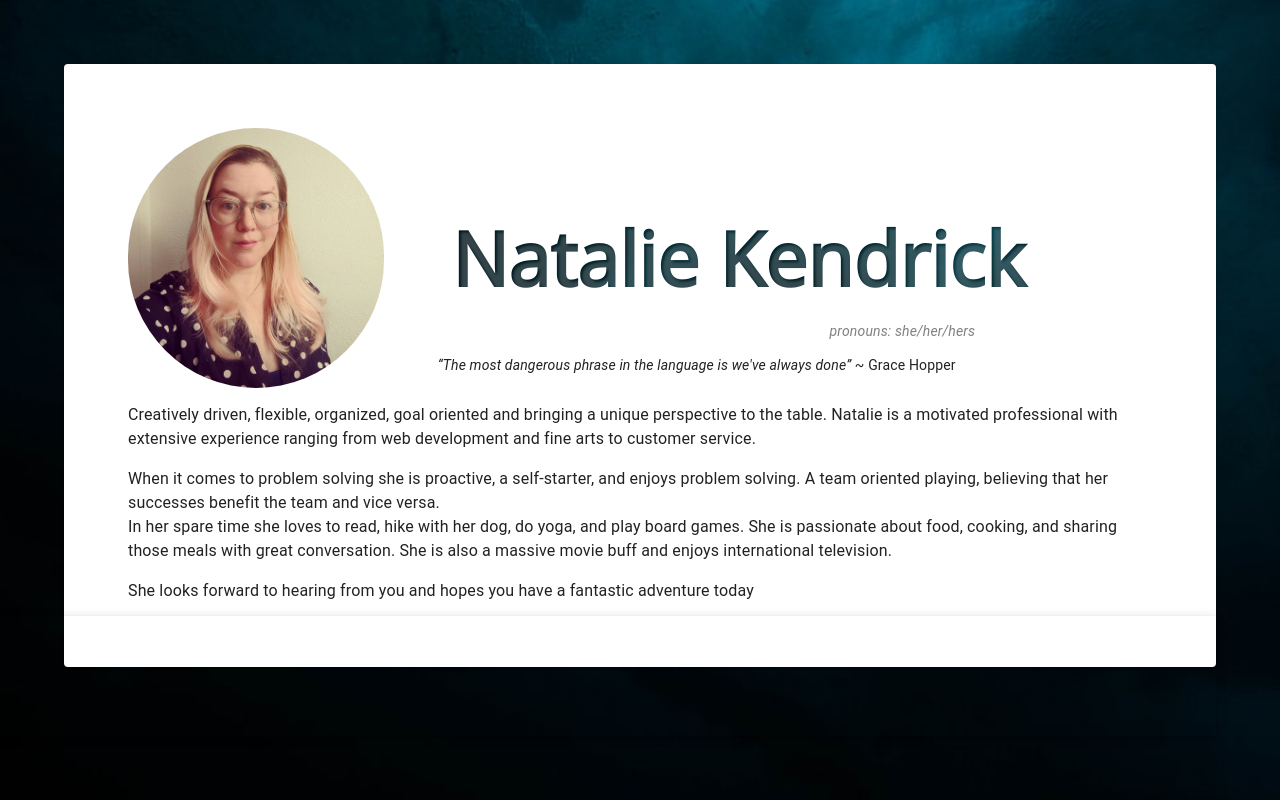
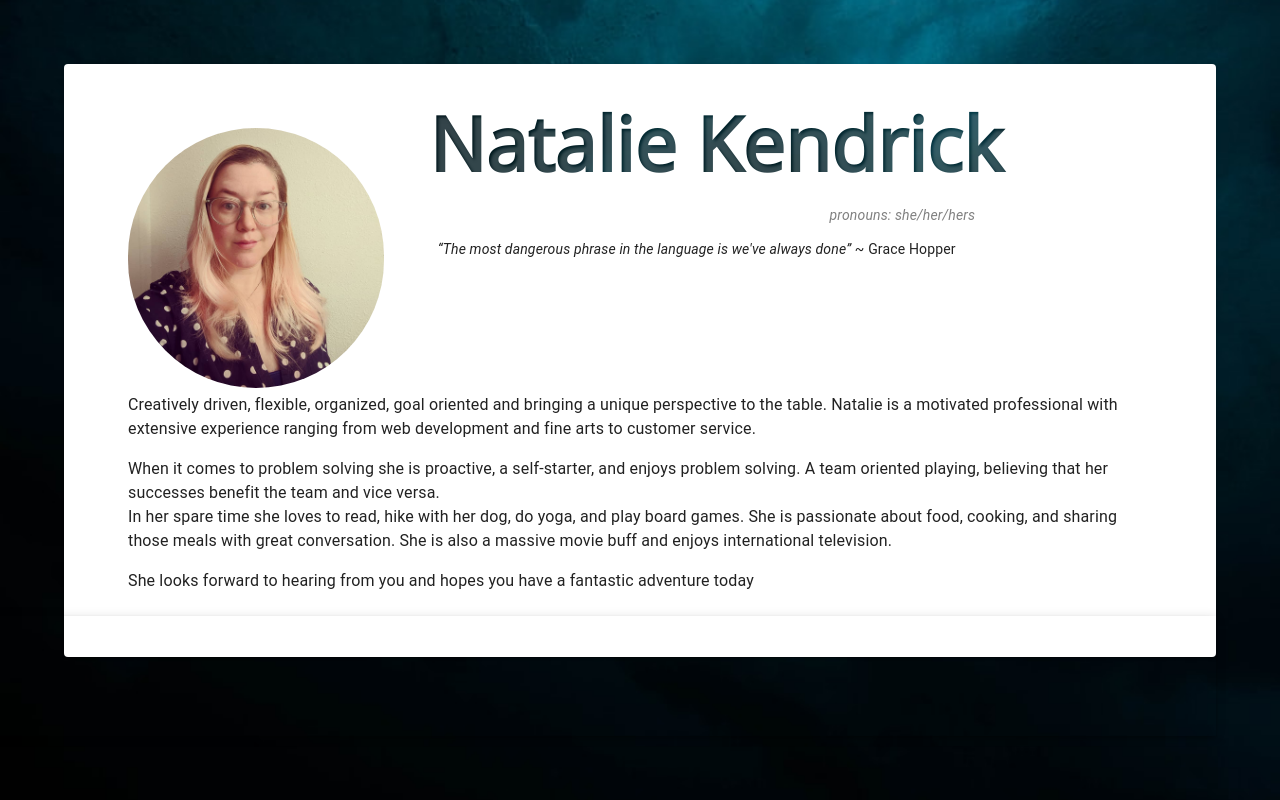
Before and after one commit to listenToRipley/nataliekendrick, a React (Create React App) app: page /about in a window 1280 px wide. Built offline with nearby package versions, Linux system fonts and the light colour scheme.

Commit message:
font on about looking better

```diff
--- a/src/Components/About.js
+++ b/src/Components/About.js
@@ -3,9 +3,36 @@ import Paper from '@material-ui/core/Paper';
 import Typography from '@material-ui/core/Typography';
 import Grid from '@material-ui/core/Grid';
 import profile from './projectImgs/profile.jpeg';
+import { makeStyles } from '@material-ui/core';
+import background from './projectImgs/backdrop.jpeg'
 import './Components.css';
 
+const useStyles = makeStyles({
+  name: {
+    zIndex: '-1',
+    width: '100%',
+    justifySelf: 'center',
+    fontFamily: `'Open Sans', sans-serif, 'Bold'`,
+    fontWeight: 800,
+    fontSize: '75px',
+    marginTop: '-5%',
+    marginLeft: '1.2em',
+    marginBottom:'.3em',
+    color: 'transparent',
+    backgroundImage: `url(${background})`,
+    backgroundPosition: 'center',
+    WebkitTextFillColor: 'transparent',
+    WebkitBackgroundClip: 'text',
+    backgroundRepeat: 'no-repeat',
+    WebkitBackgroundSize: '2650px 1440px',
+    MozBackgroundClip: 'text',
+    textShadow: '2px 2px 3px rgba(255, 255, 255, 0.199)',
+  }
+})
+
 const About = () => {
+  const classes = useStyles();
+
   return (
     <Paper className="aboutPage">
     <Grid root spacing={3} className='aboutHeader' alignContent='space-evenly' noWrap='true'>
@@ -20,7 +47,7 @@ const About = () => {
       <Grid div item xs={12} s={6} md={6} lg={9} spacing={6} alignContent='space-evenly' >
 
      <p
-    className='aboutName'
+    className={classes.name}
     >Natalie Kendrick</p>
     <div className='pronouns'>
       <em>pronouns: she/her/hers</em>
--- a/src/Components/Home.js
+++ b/src/Components/Home.js
@@ -1,4 +1,4 @@
-import React, {useState} from 'react';
+import React from 'react';
 import Link from '@material-ui/core/Link';
 import { FaLinkedinIn } from "@react-icons/all-files/fa/FaLinkedinIn";
 import { FaGoogle } from "@react-icons/all-files/fa/FaGoogle";
```
